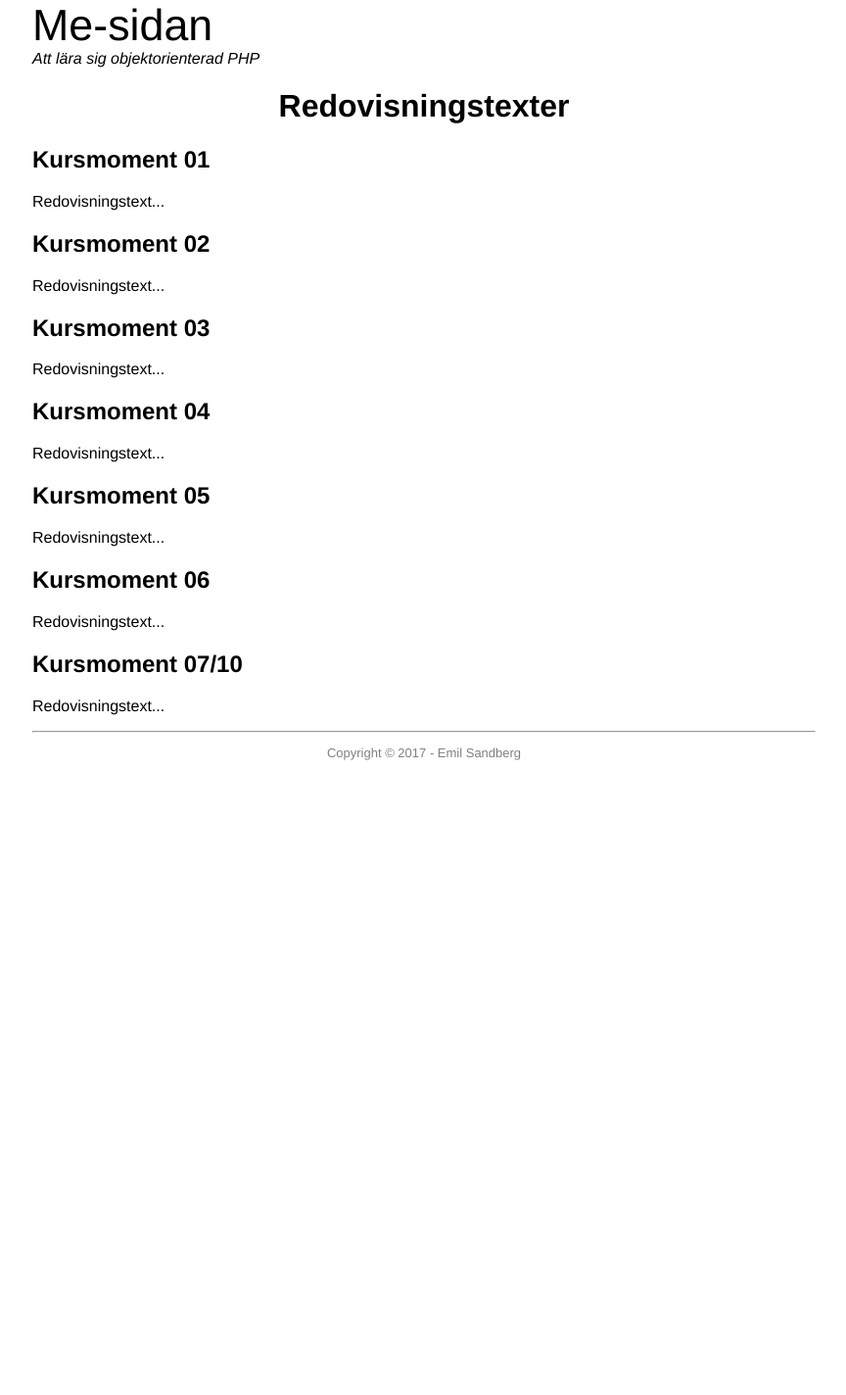
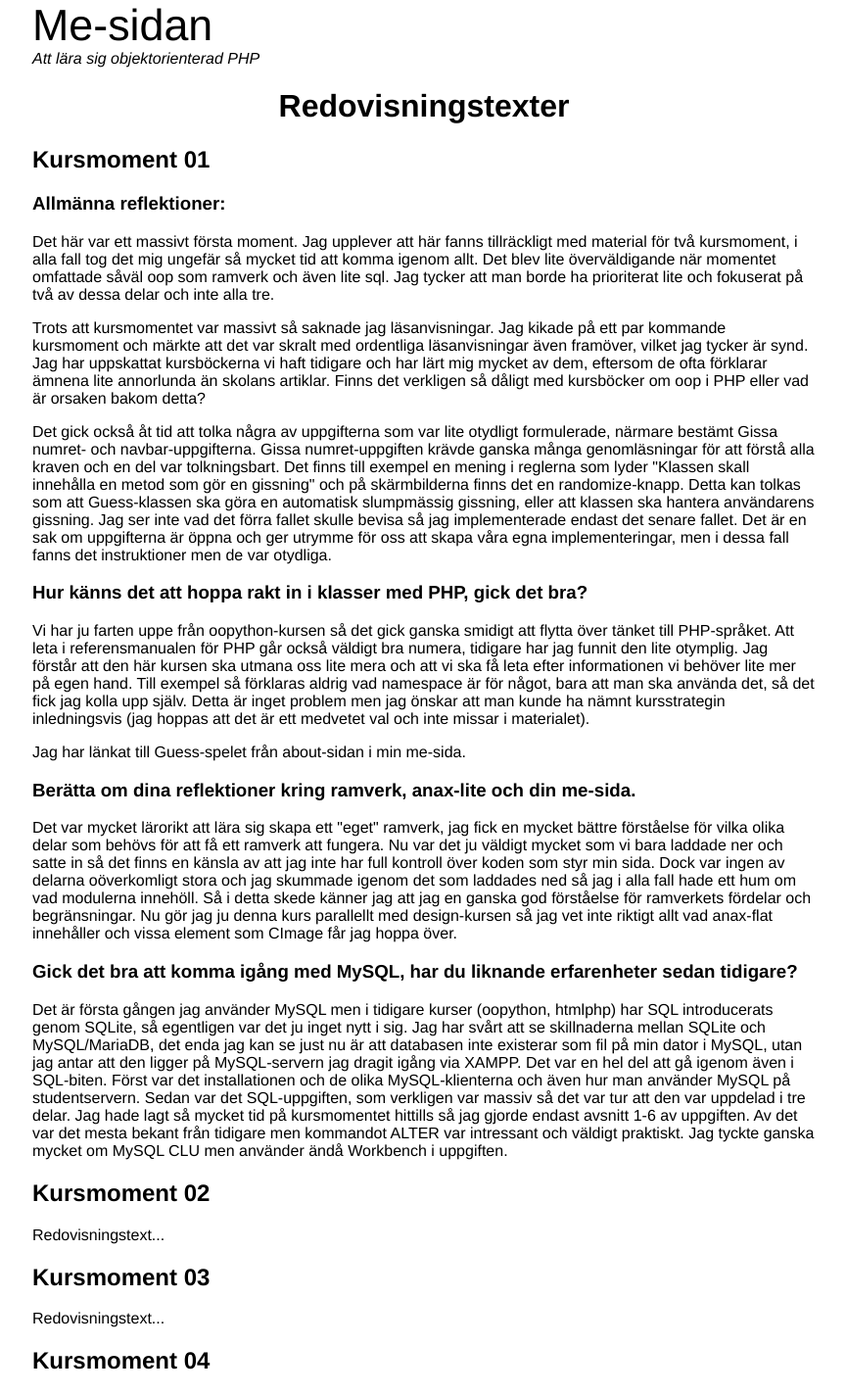
Before and after one commit to emsa16/anax-lite, a PHP site: template view/take1/report.php in a window 1280 px wide. Shown: the top 1424 px of the page at 98% size, without its empty margins (207-1071 px from the left). Before the commit the page ends 776 px from the top, so only its background shows below. Run offline with PHP 8.4, Linux system fonts and the light colour scheme; the template is opened without the code that fills it, so the values that code supplies are empty.

Commit message:
Added report kmom01

```diff
--- a/view/take1/report.php
+++ b/view/take1/report.php
@@ -1,8 +1,33 @@
 <h1>Redovisningstexter</h1>
 
 <h2>Kursmoment 01</h2>
+<h3>Allmänna reflektioner:</h3>
 <p>
-    Redovisningstext...
+    Det här var ett massivt första moment. Jag upplever att här fanns tillräckligt med material för två kursmoment, i alla fall tog det mig ungefär så mycket tid att komma igenom allt. Det blev lite överväldigande när momentet omfattade såväl oop som ramverk och även lite sql. Jag tycker att man borde ha prioriterat lite och fokuserat på två av dessa delar och inte alla tre.
+</p>
+<p>
+    Trots att kursmomentet var massivt så saknade jag läsanvisningar. Jag kikade på ett par kommande kursmoment och märkte att det var skralt med ordentliga läsanvisningar även framöver, vilket jag tycker är synd. Jag har uppskattat kursböckerna vi haft tidigare och har lärt mig mycket av dem, eftersom de ofta förklarar ämnena lite annorlunda än skolans artiklar. Finns det verkligen så dåligt med kursböcker om oop i PHP eller vad är orsaken bakom detta?
+</p>
+<p>
+    Det gick också åt tid att tolka några av uppgifterna som var lite otydligt formulerade, närmare bestämt Gissa numret- och navbar-uppgifterna. Gissa numret-uppgiften krävde ganska många genomläsningar för att förstå alla kraven och en del var tolkningsbart. Det finns till exempel en mening i reglerna som lyder "Klassen skall innehålla en metod som gör en gissning" och på skärmbilderna finns det en randomize-knapp. Detta kan tolkas som att Guess-klassen ska göra en automatisk slumpmässig gissning, eller att klassen ska hantera användarens gissning. Jag ser inte vad det förra fallet skulle bevisa så jag implementerade endast det senare fallet. Det är en sak om uppgifterna är öppna och ger utrymme för oss att skapa våra egna implementeringar, men i dessa fall fanns det instruktioner men de var otydliga.
+</p>
+
+<h3>Hur känns det att hoppa rakt in i klasser med PHP, gick det bra?</h3>
+<p>
+    Vi har ju farten uppe från oopython-kursen så det gick ganska smidigt att flytta över tänket till PHP-språket. Att leta i referensmanualen för PHP går också väldigt bra numera, tidigare har jag funnit den lite otymplig. Jag förstår att den här kursen ska utmana oss lite mera och att vi ska få leta efter informationen vi behöver lite mer på egen hand. Till exempel så förklaras aldrig vad namespace är för något, bara att man ska använda det, så det fick jag kolla upp själv. Detta är inget problem men jag önskar att man kunde ha nämnt kursstrategin inledningsvis (jag hoppas att det är ett medvetet val och inte missar i materialet).
+</p>
+<p>
+    Jag har länkat till Guess-spelet från about-sidan i min me-sida.
+</p>
+
+<h3>Berätta om dina reflektioner kring ramverk, anax-lite och din me-sida.</h3>
+<p>
+    Det var mycket lärorikt att lära sig skapa ett "eget" ramverk, jag fick en mycket bättre förståelse för vilka olika delar som behövs för att få ett ramverk att fungera. Nu var det ju väldigt mycket som vi bara laddade ner och satte in så det finns en känsla av att jag inte har full kontroll över koden som styr min sida. Dock var ingen av delarna oöverkomligt stora och jag skummade igenom det som laddades ned så jag i alla fall hade ett hum om vad modulerna innehöll. Så i detta skede känner jag att jag en ganska god förståelse för ramverkets fördelar och begränsningar. Nu gör jag ju denna kurs parallellt med design-kursen så jag vet inte riktigt allt vad anax-flat innehåller och vissa element som CImage får jag hoppa över.
+</p>
+
+<h3>Gick det bra att komma igång med MySQL, har du liknande erfarenheter sedan tidigare?</h3>
+<p>
+    Det är första gången jag använder MySQL men i tidigare kurser (oopython, htmlphp) har SQL introducerats genom SQLite, så egentligen var det ju inget nytt i sig. Jag har svårt att se skillnaderna mellan SQLite och MySQL/MariaDB, det enda jag kan se just nu är att databasen inte existerar som fil på min dator i MySQL, utan jag antar att den ligger på MySQL-servern jag dragit igång via XAMPP. Det var en hel del att gå igenom även i SQL-biten. Först var det installationen och de olika MySQL-klienterna och även hur man använder MySQL på studentservern. Sedan var det SQL-uppgiften, som verkligen var massiv så det var tur att den var uppdelad i tre delar. Jag hade lagt så mycket tid på kursmomentet hittills så jag gjorde endast avsnitt 1-6 av uppgiften. Av det var det mesta bekant från tidigare men kommandot ALTER var intressant och väldigt praktiskt. Jag tyckte ganska mycket om MySQL CLU men använder ändå Workbench i uppgiften.
 </p>
 
 <h2>Kursmoment 02</h2>
```
